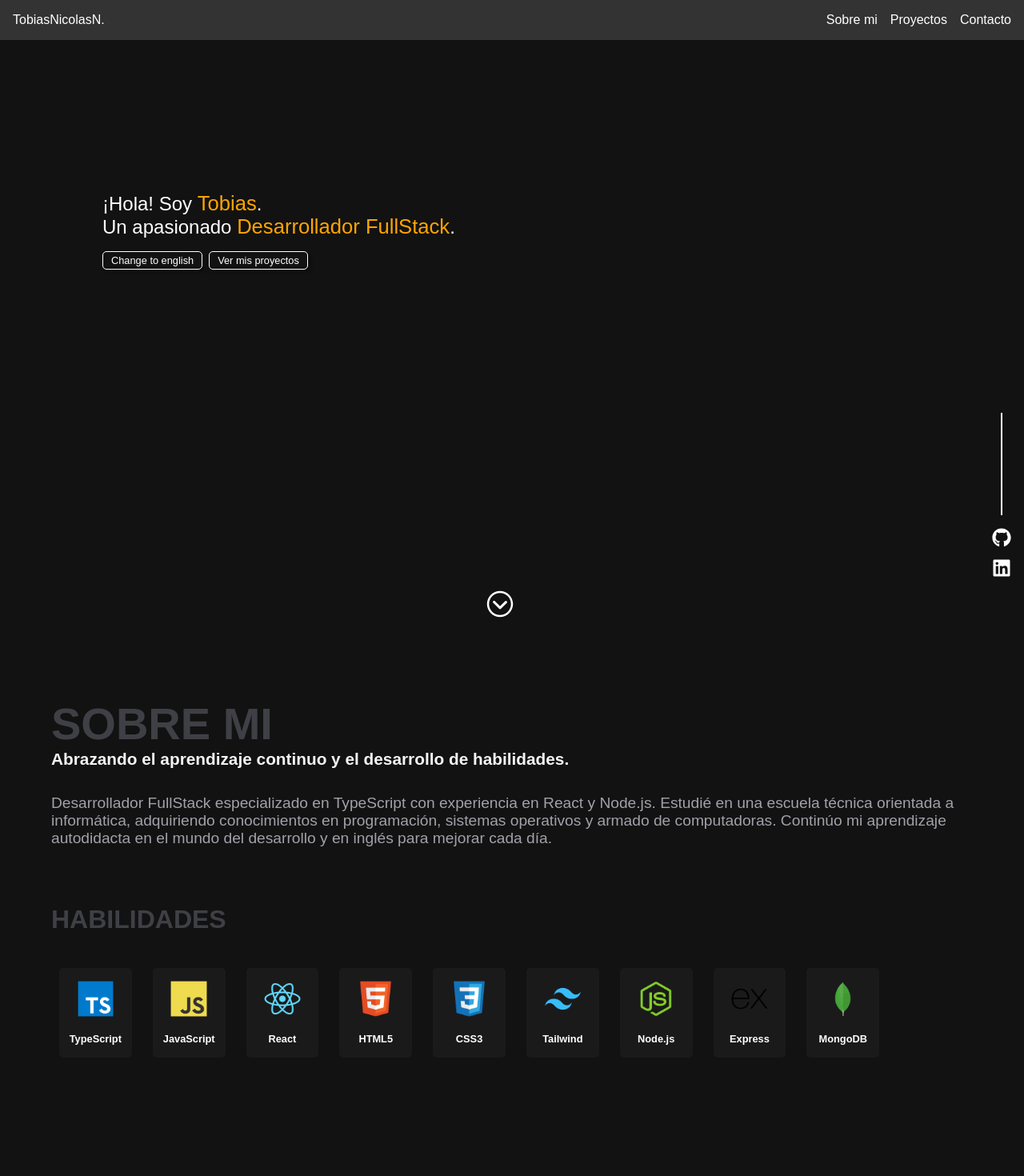
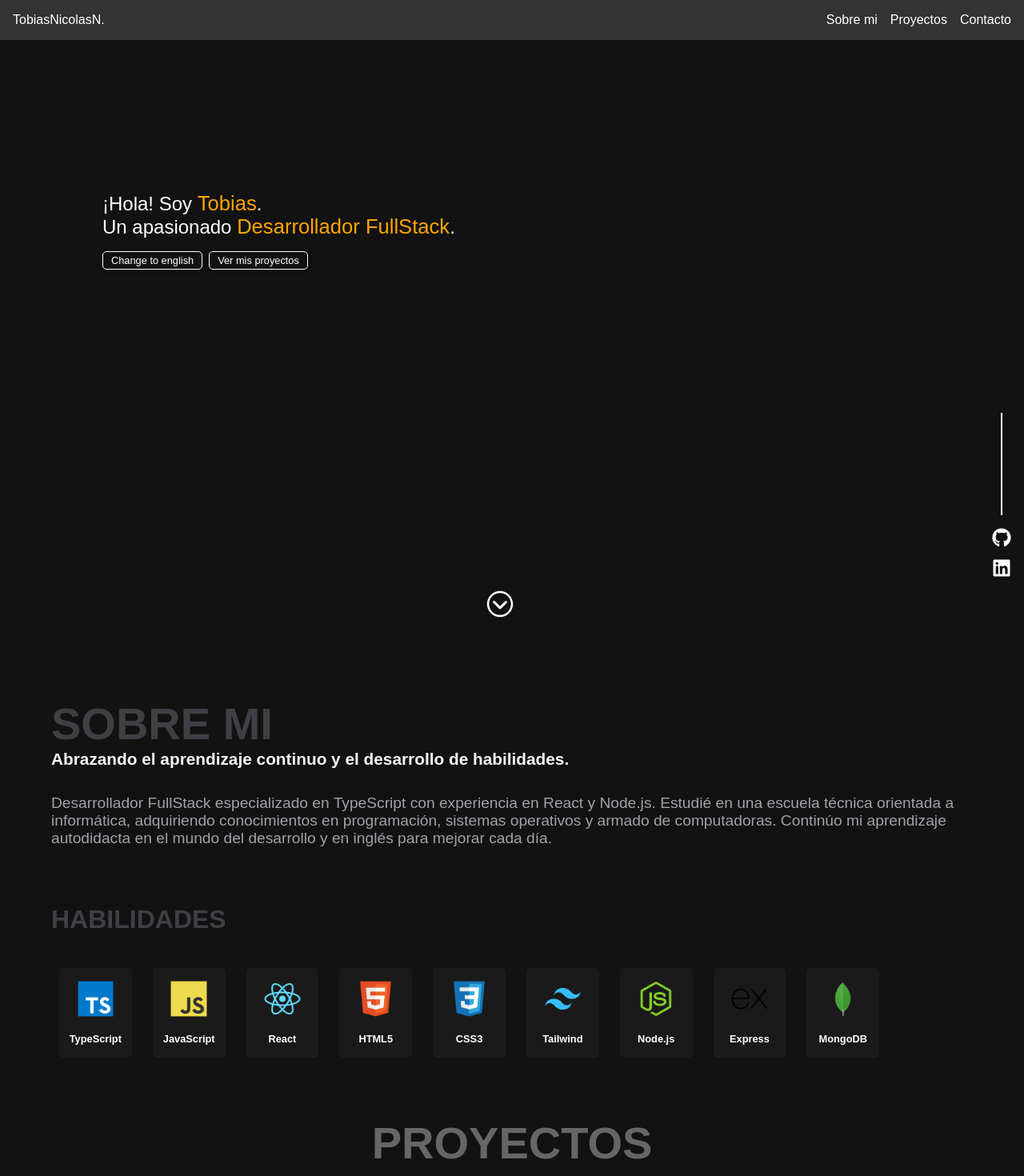
Before and after one commit to tobiasNicolasN/tobiasNPortfolio, a React (Vite) app: page / in a window 1280 px wide. Shown: the top 1470 px of the page at 80% size. Built offline with nearby package versions, Linux system fonts and the light colour scheme.

Commit message:
Config deploy

```diff
--- a/package.json
+++ b/package.json
@@ -8,7 +8,7 @@
     "build": "tsc && vite build",
     "lint": "eslint . --ext ts,tsx --report-unused-disable-directives --max-warnings 0",
     "preview": "vite preview",
-    "predeploy" : "npm run build",
+    "predeploy" : "npm run build && git push origin master",
     "deploy": "gh-pages -d dist"
   },
   "dependencies": {
--- a/src/App.module.css
+++ b/src/App.module.css
@@ -5,7 +5,6 @@
 }
 
 .section2{
-    height: 100vh;
     display: flex;
     justify-content: center;
     text-align: left;
```
